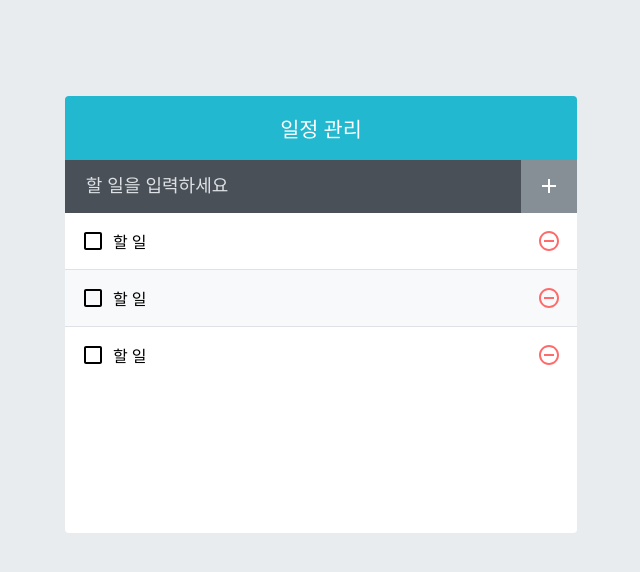
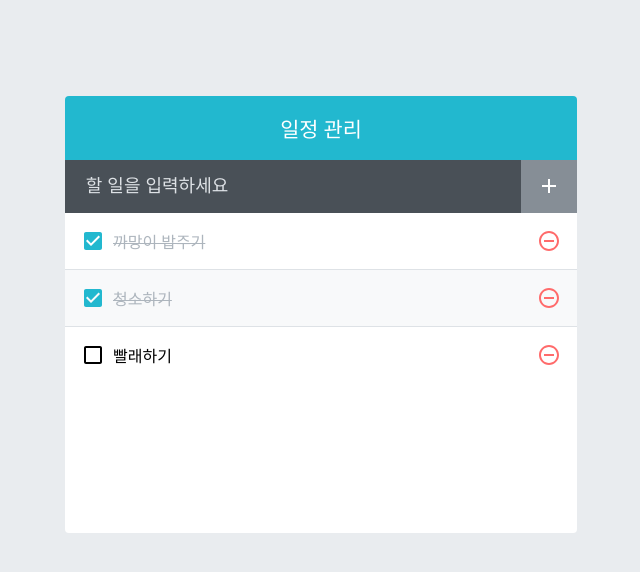
Before and after one commit to teamfroots/react-study, a React (Create React App) app in the folder 10/: page / in a window 1280 px wide. Shown: the top 572 px of the page, without its empty margins (319-959 px from the left). Built offline with nearby package versions, Linux system fonts and the light colour scheme.

Commit message:
App에서 todos 상태 사용하기 (useState)

```diff
--- a/10/src/App.js
+++ b/10/src/App.js
@@ -1,13 +1,18 @@
-import React from 'react';
+import React, { useState } from 'react';
 import TodoTemplate from './components/TodoTemplate';
 import TodoInsert from './components/TodoInsert';
-import TodoLIst from './components/TodoLIst';
+import TodoList from './components/TodoList.js';
 
 const App = () => {
+  const [todos, setTodos] = useState([
+    { id: 1, text: '까망이 밥주기', checked: true },
+    { id: 2, text: '청소하기', checked: true },
+    { id: 3, text: '빨래하기', checked: false },
+  ]);
   return (
     <TodoTemplate>
       <TodoInsert />
-      <TodoLIst />
+      <TodoList todos={todos} />
     </TodoTemplate>
   );
 };
--- a/10/src/components/TodoLIst.js
+++ b/10/src/components/TodoLIst.js
@@ -2,14 +2,14 @@ import React from 'react';
 import TodoListItem from './TodoListItem';
 import './TodoList.scss';
 
-const TodoLIst = () => {
+const TodoList = ({ todos }) => {
   return (
     <div className="TodoList">
-      <TodoListItem />
-      <TodoListItem />
-      <TodoListItem />
+      {todos.map((todo) => (
+        <TodoListItem todo={todo} key={todo.id} />
+      ))}
     </div>
   );
 };
 
-export default TodoLIst;
+export default TodoList;
--- a/10/src/components/TodoListItem.js
+++ b/10/src/components/TodoListItem.js
@@ -4,14 +4,17 @@ import {
   MdCheckBox,
   MdRemoveCircleOutline,
 } from 'react-icons/md';
+import cn from 'classnames';
 import './TodoListItem.scss';
 
-const TodoListItem = () => {
+const TodoListItem = ({ todo }) => {
+  const { text, checked } = todo;
+  console.log(todo);
   return (
     <div className="TodoListItem">
-      <div className="checkbox">
-        <MdCheckBoxOutlineBlank />
-        <div class="text">할 일</div>
+      <div className={cn('checkbox', { checked })}>
+        {checked ? <MdCheckBox /> : <MdCheckBoxOutlineBlank />}
+        <div className="text">{text}</div>
       </div>
       <div className="remove">
         <MdRemoveCircleOutline />
```
